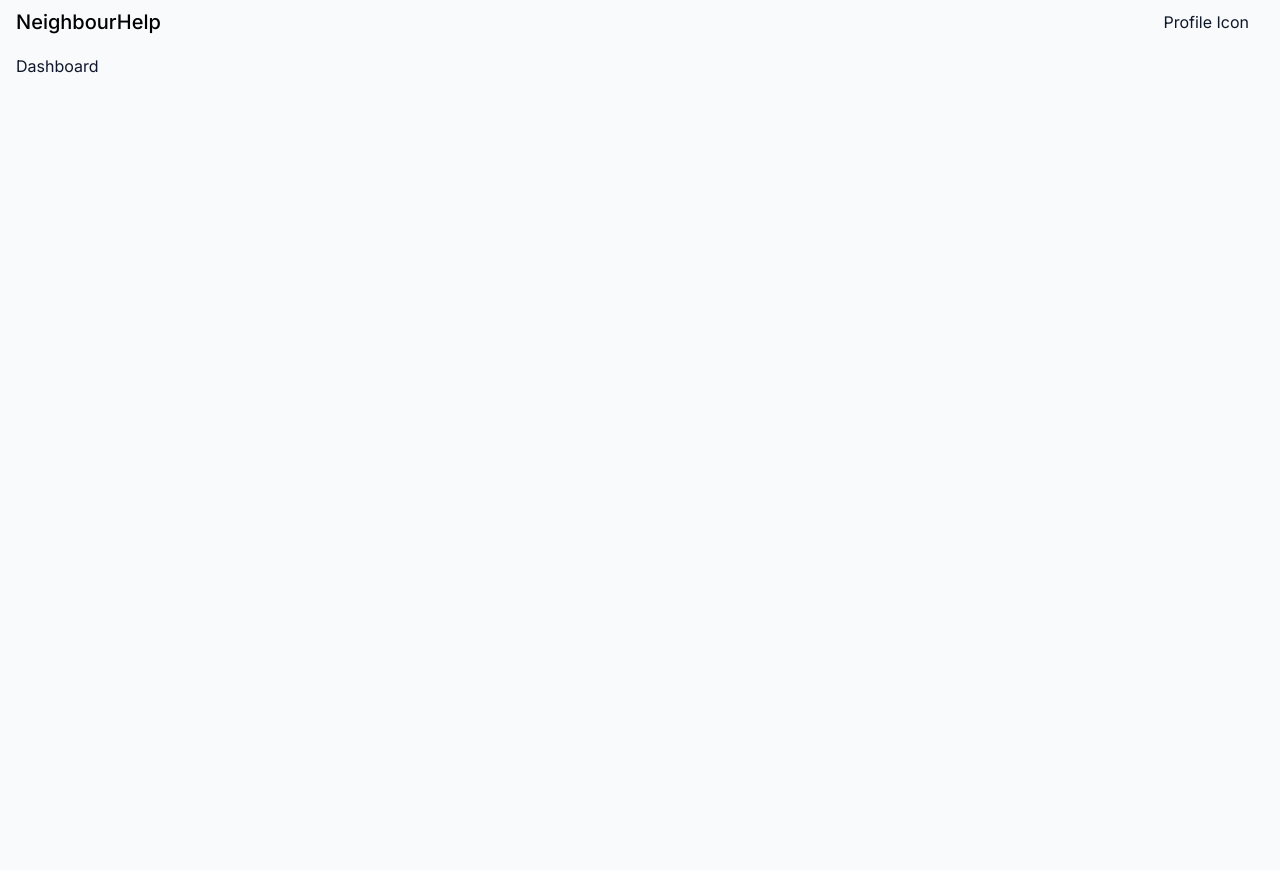
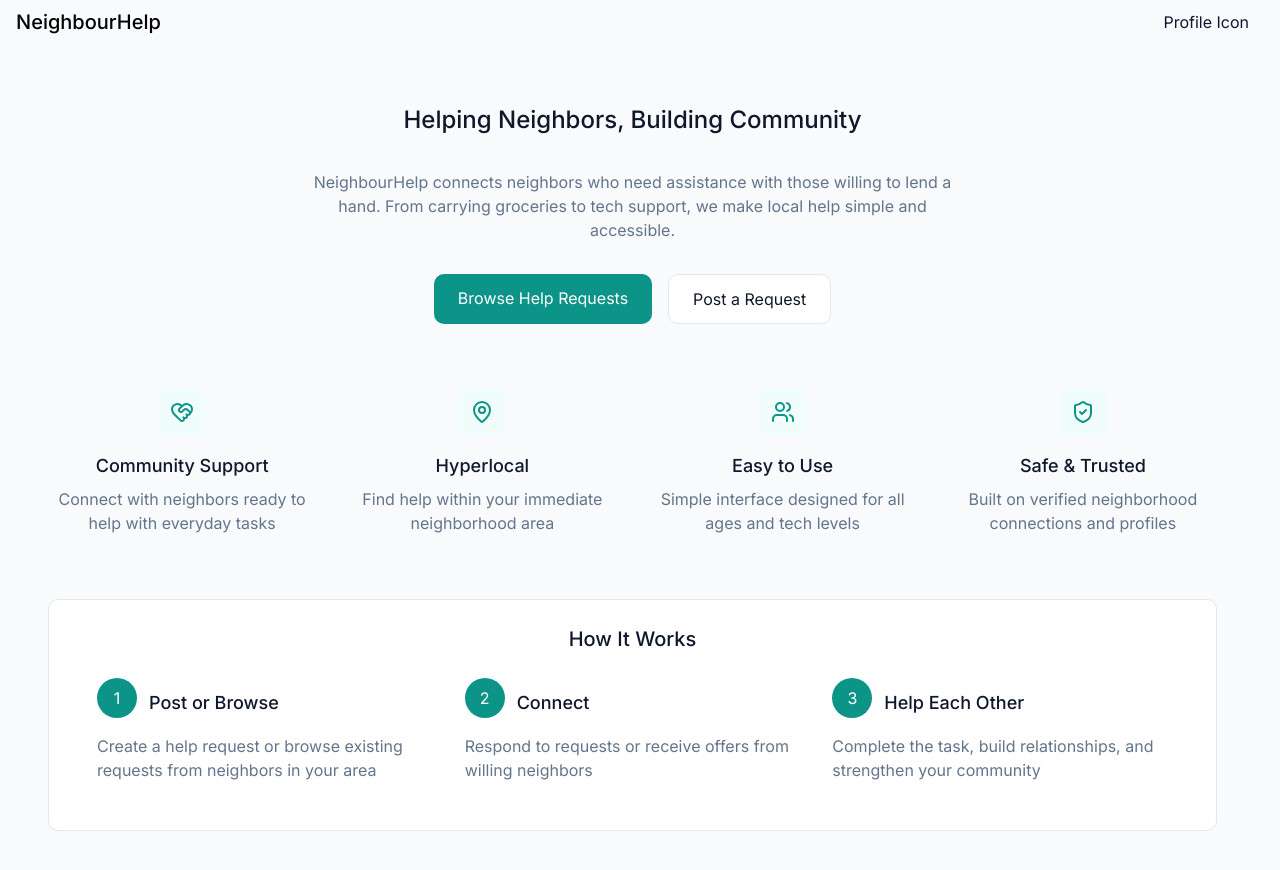
Before and after one commit to bogdaaaaan/neighbour-help, a React (Vite) app in the folder client/: page / in a window 1280 px wide. Shown: the top 870 px of the page. Before the commit the page ends 800 px from the top, so only its background shows below. Built offline with nearby package versions, Linux system fonts and the light colour scheme.

Commit message:
client: added home page

```diff
--- /dev/null
+++ b/client/src/pages/Home/Home.tsx
@@ -0,0 +1,113 @@
+import { Link } from 'react-router';
+import { HeartHandshakeIcon, UsersIcon, MapPinIcon, ShieldCheckIcon } from 'lucide-react';
+
+export function Home() {
+	return (
+		<section className='max-w-7xl mx-auto px-4 sm:px-6 lg:px-8'>
+			{/* Hero Section */}
+			<section className='flex flex-col gap-8 text-center mt-12'>
+				<h1 className='text-slate-900'>
+					Helping Neighbors, Building Community
+				</h1>
+				<p className='text-slate-500 max-w-2xl mx-auto'>
+					NeighbourHelp connects neighbors who need assistance with those willing to lend a hand.
+					From carrying groceries to tech support, we make local help simple and accessible.
+				</p>
+				<div className='flex flex-col sm:flex-row gap-4 justify-center'>
+					<Link
+						to='/dashboard'
+						className='px-6 py-3 bg-teal-600 text-white rounded-lg hover:bg-teal-700 transition-colors'
+					>
+						Browse Help Requests
+					</Link>
+					<Link
+						to='/create'
+						className='px-6 py-3 bg-white text-slate-900 border border-slate-200 rounded-lg hover:border-teal-600 transition-colors'
+					>
+						Post a Request
+					</Link>
+				</div>
+			</section>
+
+			{/* Features Section */}
+			<section className='py-16 grid grid-cols-1 md:grid-cols-2 lg:grid-cols-4 gap-8'>
+				<div className='text-center'>
+					<div className='w-12 h-12 bg-teal-50 rounded-lg flex items-center justify-center mx-auto mb-4'>
+						<HeartHandshakeIcon className='w-6 h-6 text-teal-600' />
+					</div>
+					<h3 className='text-slate-900 mb-2'>Community Support</h3>
+					<p className='text-slate-500'>
+						Connect with neighbors ready to help with everyday tasks
+					</p>
+				</div>
+
+				<div className='text-center'>
+					<div className='w-12 h-12 bg-teal-50 rounded-lg flex items-center justify-center mx-auto mb-4'>
+						<MapPinIcon className='w-6 h-6 text-teal-600' />
+					</div>
+					<h3 className='text-slate-900 mb-2'>Hyperlocal</h3>
+					<p className='text-slate-500'>
+						Find help within your immediate neighborhood area
+					</p>
+				</div>
+
+				<div className='text-center'>
+					<div className='w-12 h-12 bg-teal-50 rounded-lg flex items-center justify-center mx-auto mb-4'>
+						<UsersIcon className='w-6 h-6 text-teal-600' />
+					</div>
+					<h3 className='text-slate-900 mb-2'>Easy to Use</h3>
+					<p className='text-slate-500'>
+						Simple interface designed for all ages and tech levels
+					</p>
+				</div>
+
+				<div className='text-center'>
+					<div className='w-12 h-12 bg-teal-50 rounded-lg flex items-center justify-center mx-auto mb-4'>
+						<ShieldCheckIcon className='w-6 h-6 text-teal-600' />
+					</div>
+					<h3 className='text-slate-900 mb-2'>Safe & Trusted</h3>
+					<p className='text-slate-500'>
+						Built on verified neighborhood connections and profiles
+					</p>
+				</div>
+			</section>
+
+			{/* How It Works Section */}
+			<section className='pb-12 pt-6 bg-white rounded-lg border border-slate-200 px-6 md:px-12 mb-16'>
+				<h2 className='text-center text-slate-900 mb-6'>How It Works</h2>
+
+				<div className='grid grid-cols-1 md:grid-cols-3 gap-8'>
+					<div>
+						<div className='flex items-center gap-3'>
+							<div className='w-10 h-10 bg-teal-600 text-white rounded-full flex items-center justify-center mb-4'>1</div>
+							<h3 className='text-slate-900 mb-2'>Post or Browse</h3>
+						</div>
+						<p className='text-slate-500'>
+							Create a help request or browse existing requests from neighbors in your area
+						</p>
+					</div>
+
+					<div>
+						<div className='flex items-center gap-3'>
+							<div className='w-10 h-10 bg-teal-600 text-white rounded-full flex items-center justify-center mb-4'>2</div>
+							<h3 className='text-slate-900 mb-2'>Connect</h3>
+						</div>
+						<p className='text-slate-500'>
+							Respond to requests or receive offers from willing neighbors
+						</p>
+					</div>
+
+					<div>
+						<div className='flex items-center gap-3'>
+							<div className='w-10 h-10 bg-teal-600 text-white rounded-full flex items-center justify-center mb-4'>3</div>
+							<h3 className='text-slate-900 mb-2'>Help Each Other</h3>
+						</div>
+						<p className='text-slate-500'>
+							Complete the task, build relationships, and strengthen your community
+						</p>
+					</div>
+				</div>
+			</section>
+		</section>
+	);
+}
--- a/client/src/routes.ts
+++ b/client/src/routes.ts
@@ -4,13 +4,15 @@ import Dashboard from './pages/Dashboard/Dashboard';
 import Authentication from './pages/Authentication/Authentication';
 import Profile from './pages/Profile/Profile';
 import NotFound from './pages/NotFound/NotFound';
+import { Home } from './pages/Home/Home';
 
 export const router = createBrowserRouter([
 	{
 		path: '/',
 		Component: Root,
 		children: [
-			{ index: true, Component: Dashboard },
+			{ index: true, Component: Home },
+			{ path: 'dashboard', Component: Dashboard },
 			{ path: 'auth', Component: Authentication },
 			{ path: 'profile', Component: Profile },
 			{ path: '*', Component: NotFound },
```
